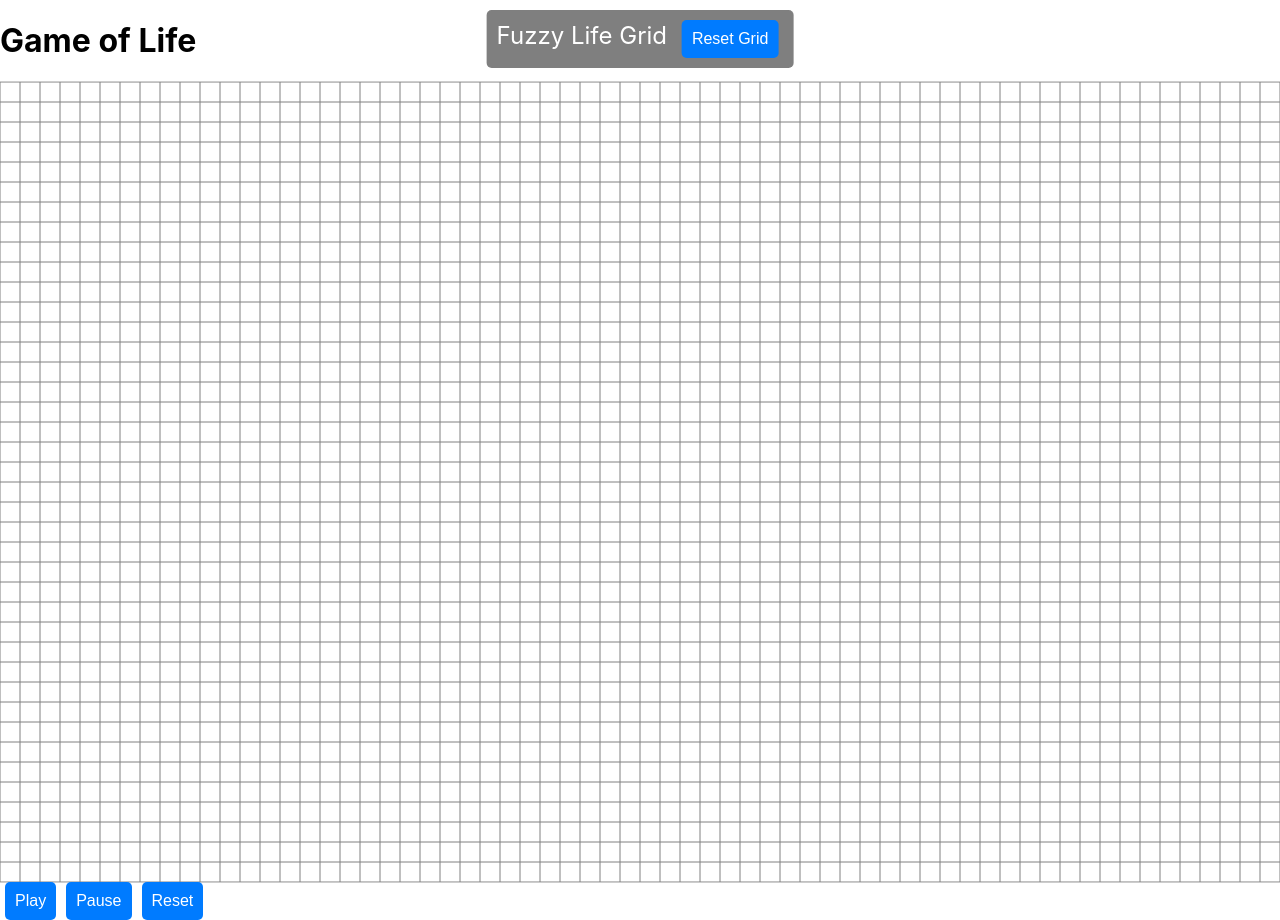
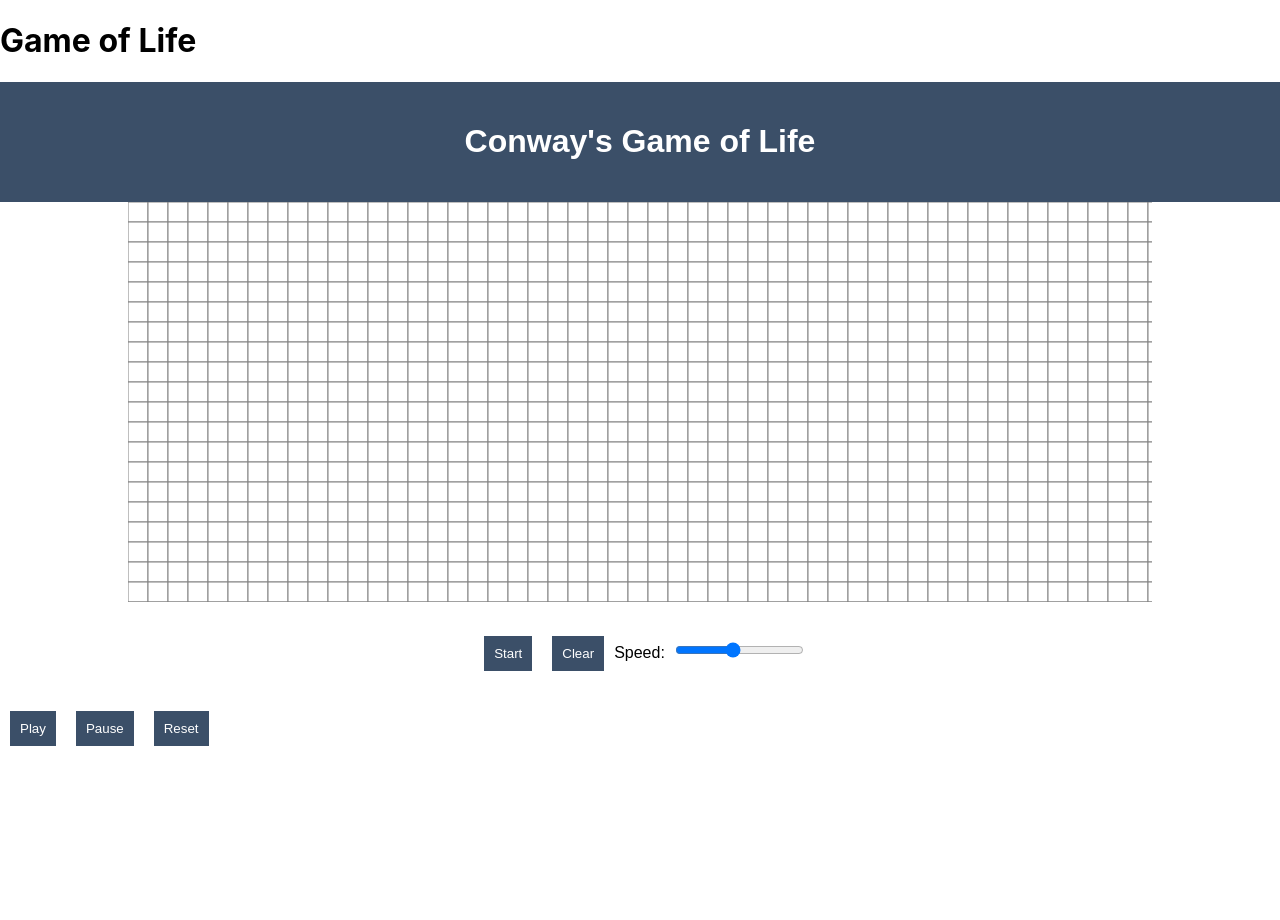
Before and after one commit to vasylkhorev/fuzzy-life, a React (Create React App) app: page / in a window 1280 px wide. After the commit the page ends 800 px from the top, so only its background shows below. Built offline with nearby package versions, Linux system fonts and the light colour scheme.

Commit message:
viewport with canvas

```diff
--- a/package.json
+++ b/package.json
@@ -6,6 +6,7 @@
     "cra-template": "1.2.0",
     "react": "^19.0.0",
     "react-dom": "^19.0.0",
+    "react-draggable": "^4.4.6",
     "react-scripts": "5.0.1"
   },
   "scripts": {
--- a/src/App.css
+++ b/src/App.css
@@ -1,58 +1,56 @@
-/* App.css */
-
-* {
-  margin: 0;
-  padding: 0;
-  box-sizing: border-box;
+.app {
+  font-family: Arial, sans-serif;
+  text-align: center;
 }
 
-body {
-  font-family: Arial, sans-serif;
-  background-color: #f0f0f0;
+.header {
+  background-color: #3b4f68;
+  padding: 20px;
+  color: white;
 }
 
-.grid-container {
-  display: flex;
-  flex-direction: column;
-  height: 100vh;
+.grid {
+  display: grid;
+  grid-template-rows: repeat(20, 20px);
+  grid-template-columns: repeat(40, 20px);
+  gap: 1px;
+  background: #555555;
+  margin: 20px auto;
+  width: max-content;
 }
 
-.button-bar {
-  background-color: #333;
-  color: white;
-  padding: 10px;
+.row {
   display: flex;
-  justify-content: space-between;
-  align-items: center;
-  position: fixed;
-  top: 0;
-  left: 0;
-  width: 100%;
-  z-index: 10;
 }
 
-.title {
-  font-size: 1.5em;
-  font-weight: bold;
+.cell {
+  width: 20px;
+  height: 20px;
+  background-color: #e0e0e0;
+  cursor: pointer;
+}
+
+.cell.alive {
+  background-color: #ffeb3b;
+}
+
+.controls {
+  margin: 20px;
 }
 
 button {
-  background-color: #f39c12;
+  margin: 10px;
+  padding: 10px;
+  background-color: #3b4f68;
+  color: white;
   border: none;
-  color: white;
-  padding: 8px 16px;
-  font-size: 1em;
   cursor: pointer;
-  border-radius: 4px;
-  transition: background-color 0.3s;
 }
 
 button:hover {
-  background-color: #e67e22;
+  background-color: #2c3e50;
 }
 
-.canvas {
-  display: block;
-  margin-top: 50px; /* to make space for the button bar */
-  cursor: grab;
+input[type="range"] {
+  margin-left: 10px;
 }
--- a/src/App.js
+++ b/src/App.js
@@ -1,6 +1,6 @@
 import React, { useState, useRef } from 'react';
-import Grid from './components/Grid';
 import Controls from './components/Controls';
+import Main from "./components/Main";
 
 const App = () => {
     const rows = 20;
@@ -10,7 +10,7 @@
     return (
         <div>
             <h1>Game of Life</h1>
-      <Grid rows={rows} cols={cols} cellSize={cellSize} />
+            <Main/>
             <Controls />
         </div>
     );
--- a/src/components/Grid.css
+++ b/src/components/Grid.css
@@ -1,49 +1,57 @@
 /* Grid.css */
+body, html {
+    margin: 0;
+    padding: 0;
+    height: 100%;
+    width: 100%;
+    display: flex;
+    justify-content: center; /* Center the grid container */
+    align-items: center; /* Center the grid container */
+    background-color: #f0f0f0;
+}
+
 .grid-container {
     display: flex;
     flex-direction: column;
     align-items: center;
-    justify-content: center;
-    height: 100vh;
-    background-color: #f0f0f0;
+    margin: 20px;  /* Add margin around the entire grid container */
+    background-color: white; /* Optional background color for grid container */
+    border: 1px solid #ddd; /* Optional border for better visibility */
+    width: calc(100vw - 40px);  /* Adjust width to account for margin */
+    height: calc(100vh - 40px); /* Adjust height to account for margin */
+    box-sizing: border-box; /* Ensure padding and margin don't affect the dimensions */
 }
 
 .button-bar {
-    position: absolute;
-    top: 10px;
-    left: 50%;
-    transform: translateX(-50%);
-    background-color: rgba(0, 0, 0, 0.5);
+    display: flex;
+    justify-content: space-between;
+    width: 100%;
     padding: 10px;
-    border-radius: 5px;
+    background-color: #333;
     color: white;
-    z-index: 10;
 }
 
 .title {
-    font-size: 1.5rem;
-    margin-right: 10px;
+    font-size: 24px;
+    font-weight: bold;
 }
 
 button {
     padding: 10px;
-    font-size: 1rem;
-    margin: 0 5px;
+    background-color: #555;
+    color: white;
     border: none;
-    border-radius: 5px;
     cursor: pointer;
-    background-color: #007bff;
-    color: white;
 }
 
 button:hover {
-    background-color: #0056b3;
+    background-color: #444;
 }
 
-.canvas {
-    display: block;
-    cursor: crosshair;
-    background-color: #ffffff;
-    border: 1px solid #ccc;
-    user-select: none;
+canvas {
+    margin-left: 200px;
+
+    border: 1px solid #ddd;
+    cursor: grab;
+    background-color: white; /* Optional, for better visibility */
 }
--- a/src/components/Grid.js
+++ b/src/components/Grid.js
@@ -13,6 +13,7 @@
     const [viewport, setViewport] = useState({ width: 0, height: 0 });
     const [cellSize, setCellSize] = useState(initialCellSize);
 
+    // Resize handler for dynamic viewport size
     useEffect(() => {
         const resizeHandler = () => {
             setViewport({
@@ -21,15 +22,17 @@
             });
         };
         window.addEventListener("resize", resizeHandler);
-        resizeHandler();
+        resizeHandler(); // Initialize viewport size on load
 
         return () => window.removeEventListener("resize", resizeHandler);
     }, []);
 
+    // Redraw grid after viewport or cell size change
     useEffect(() => {
         drawGrid();
     }, [viewport, cellSize]);
 
+    // Drawing grid and active cells
     const drawGrid = () => {
         const canvas = canvasRef.current;
         const ctx = canvas.getContext("2d");
@@ -68,6 +71,7 @@
         });
     };
 
+    // Get list of visible cells that are alive
     const getVisibleCells = (rows, cols) => {
         const visibleCells = [];
         for (let row = 0; row <= rows; row++) {
@@ -82,6 +86,7 @@
         return visibleCells;
     };
 
+    // Toggle cell alive/dead on click
     const toggleCell = (x, y) => {
         const key = `${x},${y}`;
         if (gridRef.current.has(key)) {
@@ -92,6 +97,7 @@
         drawGrid();
     };
 
+    // Handle canvas click to toggle cell
     const handleCanvasClick = (e) => {
         if (isDragging.current) return;
         const rect = canvasRef.current.getBoundingClientRect();
@@ -100,43 +106,44 @@
         toggleCell(x, y);
     };
 
+    // Start dragging the grid
     const startDrag = (e) => {
         isDragging.current = true;
         dragStart.current = { x: e.clientX, y: e.clientY };
-        previousDrag.current = { x: e.clientX, y: e.clientY }; // Initialize previous drag position
+        previousDrag.current = { x: e.clientX, y: e.clientY };
     };
 
+    // Handle grid dragging
     const handleDrag = (e) => {
         if (!isDragging.current) return;
 
-        // Calculate the distance moved since the last drag event
         const dx = e.clientX - previousDrag.current.x;
         const dy = e.clientY - previousDrag.current.y;
 
-        // Update the offsets to move the grid
         offsetX.current -= dx;
         offsetY.current -= dy;
 
-        // Update the previous drag position for the next event
         previousDrag.current = { x: e.clientX, y: e.clientY };
 
-        // Redraw grid after dragging
         drawGrid();
     };
 
+    // End dragging
     const endDrag = () => {
         isDragging.current = false;
     };
 
+    // Handle zooming in and out
     const handleZoom = (e) => {
         e.preventDefault();
         const newCellSize =
             e.deltaY < 0
-                ? Math.min(cellSize * zoomFactor, 100) // Zoom in
-                : Math.max(cellSize / zoomFactor, 5); // Zoom out
+                ? Math.min(cellSize * zoomFactor, 100)
+                : Math.max(cellSize / zoomFactor, 5);
         setCellSize(newCellSize);
     };
 
+    // Reset grid
     const resetGrid = () => {
         gridRef.current.clear();
         drawGrid();
--- /dev/null
+++ b/src/components/Main.js
@@ -0,0 +1,185 @@
+import React, { useState, useEffect, useRef } from "react";
+import "../App.css";
+
+const App = () => {
+    const canvasRef = useRef(null); // Ref for the canvas
+    const [isRunning, setIsRunning] = useState(false);
+    const [intervalId, setIntervalId] = useState(null);
+    const [speed, setSpeed] = useState(500); // Speed of the game
+    const gridSize = { rows: 100, cols: 100 }; // Grid size
+    const cellSize = 20; // Size of each cell in the canvas
+
+    // Canvas viewport size (80% of screen width)
+    const canvasWidth = window.innerWidth * 0.8;
+    const canvasHeight = window.innerHeight * 0.5;
+
+    // Create the initial grid state (2D array of false values)
+    const createGrid = () => {
+        const grid = [];
+        for (let r = 0; r < gridSize.rows; r++) {
+            const row = [];
+            for (let c = 0; c < gridSize.cols; c++) {
+                row.push(false); // Each cell is dead initially
+            }
+            grid.push(row);
+        }
+        return grid;
+    };
+
+    const [grid, setGrid] = useState(createGrid());
+    const [offset, setOffset] = useState({ x: 0, y: 0 }); // To track the viewport offset
+    const [isDragging, setIsDragging] = useState(false);
+    const [dragStart, setDragStart] = useState({ x: 0, y: 0 });
+
+    // Draw the grid on the canvas
+    const drawGrid = () => {
+        const canvas = canvasRef.current;
+        const ctx = canvas.getContext("2d");
+        ctx.clearRect(0, 0, canvas.width, canvas.height); // Clear the canvas
+
+        for (let r = 0; r < gridSize.rows; r++) {
+            for (let c = 0; c < gridSize.cols; c++) {
+                const x = (c * cellSize) + offset.x;
+                const y = (r * cellSize) + offset.y;
+                ctx.beginPath();
+                ctx.rect(x, y, cellSize, cellSize);
+                ctx.fillStyle = grid[r][c] ? "yellow" : "white"; // Alive cells are yellow
+                ctx.fill();
+                ctx.strokeStyle = "gray";
+                ctx.stroke();
+            }
+        }
+    };
+
+    // Toggle cell state on click
+    const toggleCell = (e) => {
+        const canvas = canvasRef.current;
+        const rect = canvas.getBoundingClientRect();
+        const x = e.clientX - rect.left + offset.x;
+        const y = e.clientY - rect.top + offset.y;
+        const col = Math.floor(x / cellSize);
+        const row = Math.floor(y / cellSize);
+
+        const newGrid = grid.map((r, rIdx) =>
+            rIdx === row
+                ? r.map((c, cIdx) => (cIdx === col ? !c : c))
+                : r
+        );
+        setGrid(newGrid);
+    };
+
+    // Run the game logic
+    const runGame = () => {
+        if (isRunning) {
+            clearInterval(intervalId);
+        }
+
+        const newIntervalId = setInterval(() => {
+            setGrid((prevGrid) => {
+                const newGrid = prevGrid.map((row, rIdx) =>
+                    row.map((cell, cIdx) => {
+                        // Count live neighbors
+                        let liveNeighbors = 0;
+                        for (let i = -1; i <= 1; i++) {
+                            for (let j = -1; j <= 1; j++) {
+                                if (i === 0 && j === 0) continue;
+                                const ni = rIdx + i;
+                                const nj = cIdx + j;
+                                if (ni >= 0 && nj >= 0 && ni < gridSize.rows && nj < gridSize.cols) {
+                                    liveNeighbors += prevGrid[ni][nj] ? 1 : 0;
+                                }
+                            }
+                        }
+
+                        // Apply Conway's rules
+                        if (cell && (liveNeighbors < 2 || liveNeighbors > 3)) return false;
+                        if (!cell && liveNeighbors === 3) return true;
+                        return cell;
+                    })
+                );
+                return newGrid;
+            });
+        }, speed);
+
+        setIsRunning(true);
+        setIntervalId(newIntervalId);
+    };
+
+    // Stop the game
+    const stopGame = () => {
+        clearInterval(intervalId);
+        setIsRunning(false);
+    };
+
+    // Adjust the speed of the game
+    const changeSpeed = (e) => {
+        setSpeed(e.target.value);
+        if (isRunning) {
+            clearInterval(intervalId);
+            runGame();
+        }
+    };
+
+    // Handle drag start and move
+    const handleMouseDown = (e) => {
+        setIsDragging(true);
+        setDragStart({ x: e.clientX, y: e.clientY });
+    };
+
+    const handleMouseMove = (e) => {
+        if (isDragging) {
+            const dx = e.clientX - dragStart.x;
+            const dy = e.clientY - dragStart.y;
+            setOffset((prevOffset) => ({
+                x: prevOffset.x + dx,
+                y: prevOffset.y + dy,
+            }));
+            setDragStart({ x: e.clientX, y: e.clientY });
+        }
+    };
+
+    const handleMouseUp = () => {
+        setIsDragging(false);
+    };
+
+    // Run the draw function after grid update
+    useEffect(() => {
+        drawGrid();
+    }, [grid, offset]);
+
+    return (
+        <div className="app">
+            <div className="header">
+                <h1>Conway's Game of Life</h1>
+            </div>
+            <canvas
+                ref={canvasRef}
+                width={canvasWidth}
+                height={canvasHeight}
+                onClick={toggleCell}
+                onMouseDown={handleMouseDown}
+                onMouseMove={handleMouseMove}
+                onMouseUp={handleMouseUp}
+                style={{ cursor: "move" }}
+            />
+            <div className="controls">
+                <button onClick={isRunning ? stopGame : runGame}>
+                    {isRunning ? "Stop" : "Start"}
+                </button>
+                <button onClick={() => setGrid(createGrid())}>Clear</button>
+                <label>
+                    Speed:
+                    <input
+                        type="range"
+                        min="100"
+                        max="1000"
+                        value={speed}
+                        onChange={changeSpeed}
+                    />
+                </label>
+            </div>
+        </div>
+    );
+};
+
+export default App;
```
Also changed, not shown: 1 other file (tests, documents, lock files or other folders). Lines whose indentation alone changed are shown as unchanged.
